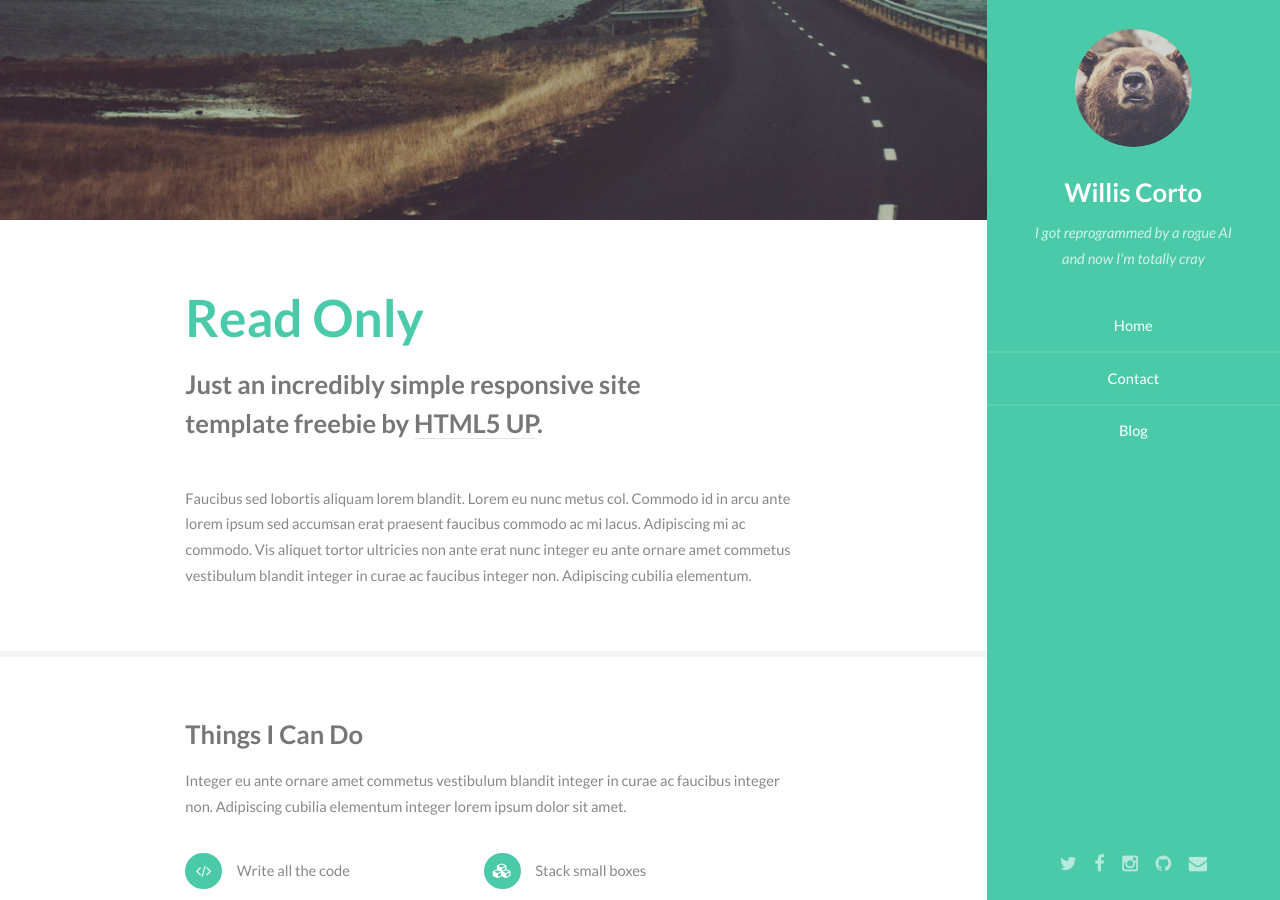
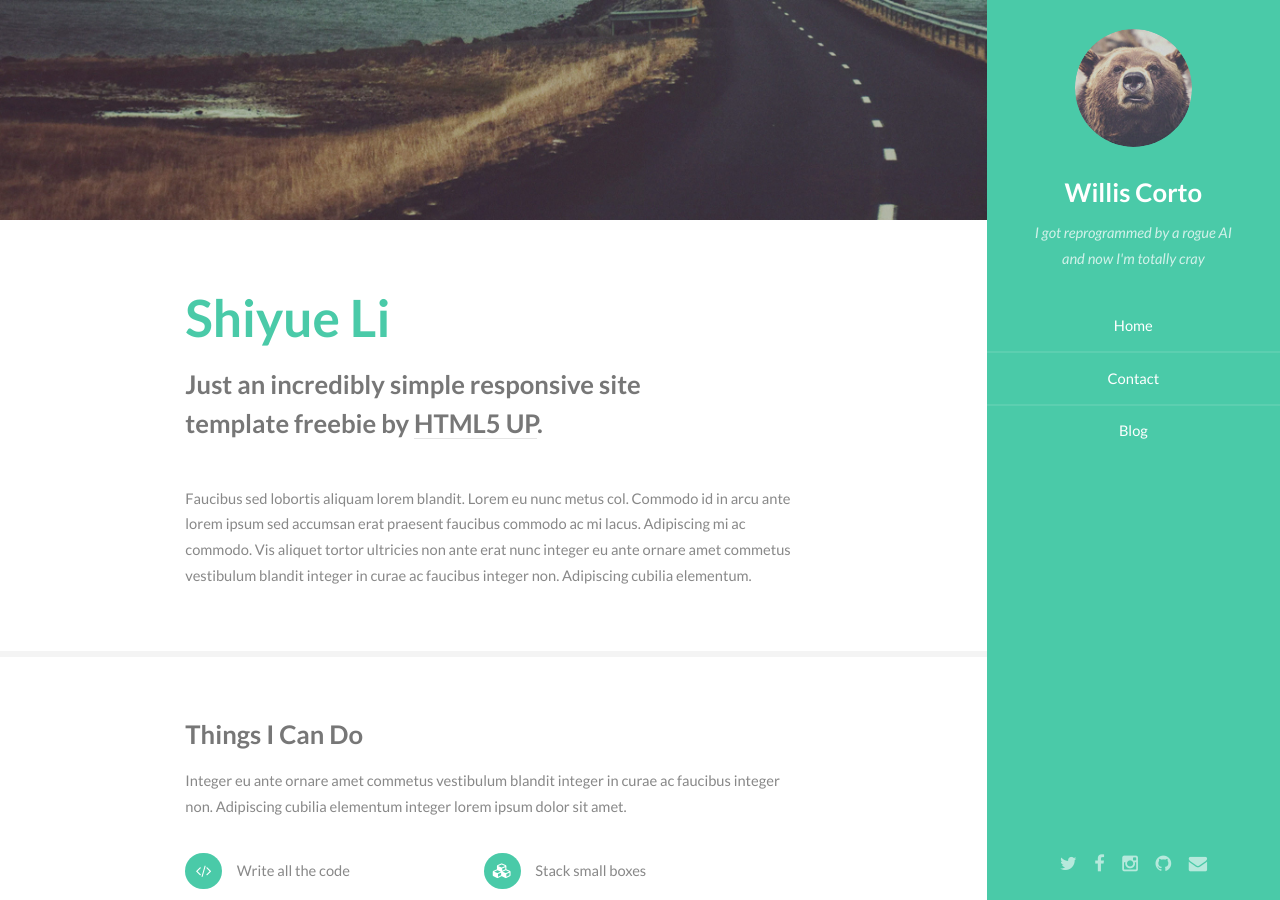
Before and after one commit to old-jekyll-templates/Read-Only-Jekyll-Theme, a Jekyll site: the page built from index.html, in a window 1280 px wide and 900 px high. Built offline with Jekyll 4.4.1, drawn with Linux system fonts in a browser that asks for light colours.

Commit message:
Update index.html

```diff
--- a/index.html
+++ b/index.html
@@ -8,7 +8,7 @@ layout: default
     <section id="one">
         <div class="container">
             <header class="major">
-                <h2>Read Only</h2>
+                <h2>Shiyue Li</h2>
                 <p>Just an incredibly simple responsive site<br />
                 template freebie by <a href="http://html5up.net">HTML5 UP</a>.</p>
             </header>
```
